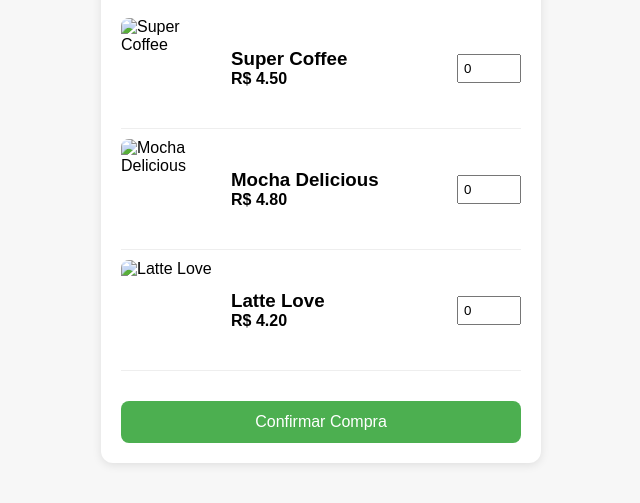
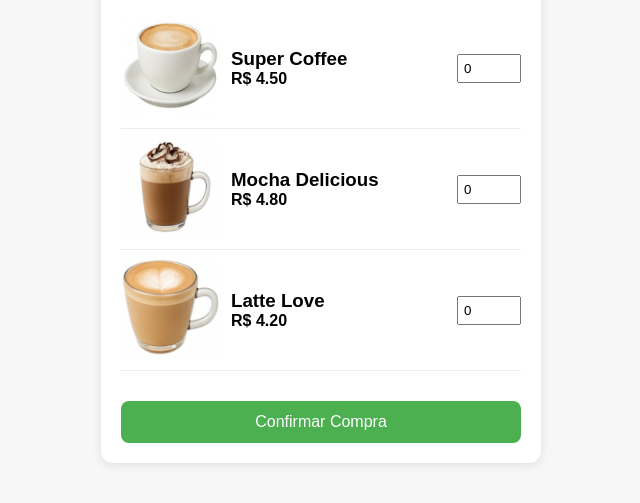
Before and after one commit to ryguigas0/espm-nosql-cafe, a website: page assets/html/index.html in a window 1280 px wide. Shown: the part 217-720 px from the top of the page, without its empty margins (319-959 px from the left). Drawn offline with Linux system fonts and the light colour scheme; files that its build step writes are made by us from their sources.

Commit message:
fixed static assets referencing

```diff
--- a/assets/html/index.html
+++ b/assets/html/index.html
@@ -4,7 +4,7 @@
 <head>
     <meta charset="UTF-8">
     <title>Cafeteria</title>
-    <link rel="stylesheet" href="style.css">
+    <link rel="stylesheet" href="/css/style.css">
 </head>
 
 <body>
@@ -12,7 +12,7 @@
         <h1>Cafés</h1>
 
         <div class="item">
-            <img src="super_coffee.png" alt="Super Coffee">
+            <img src="/img/super_coffee.png" alt="Super Coffee">
             <div class="item-info">
                 <h3>Super Coffee</h3>
                 <span class="price" data-price="4.50">R$ 4.50</span>
@@ -21,7 +21,7 @@
         </div>
 
         <div class="item">
-            <img src="mocha_delicious.png" alt="Mocha Delicious">
+            <img src="/img/mocha_delicious.png" alt="Mocha Delicious">
             <div class="item-info">
                 <h3>Mocha Delicious</h3>
                 <span class="price" data-price="4.80">R$ 4.80</span>
@@ -30,7 +30,7 @@
         </div>
 
         <div class="item">
-            <img src="latte_love.png" alt="Latte Love">
+            <img src="/img/latte_love.png" alt="Latte Love">
             <div class="item-info">
                 <h3>Latte Love</h3>
                 <span class="price" data-price="4.20">R$ 4.20</span>
```
